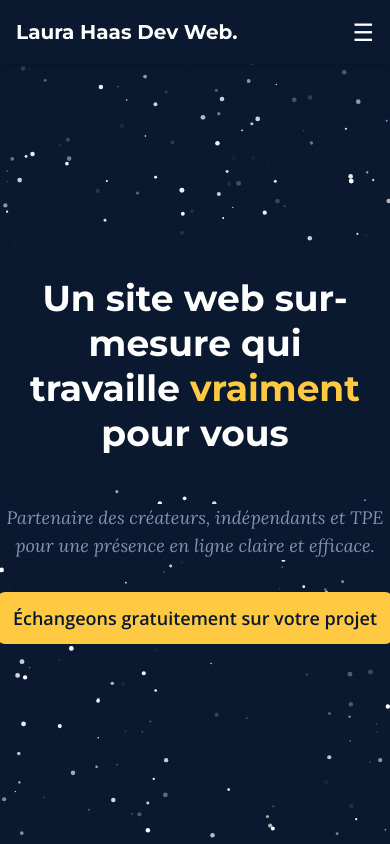
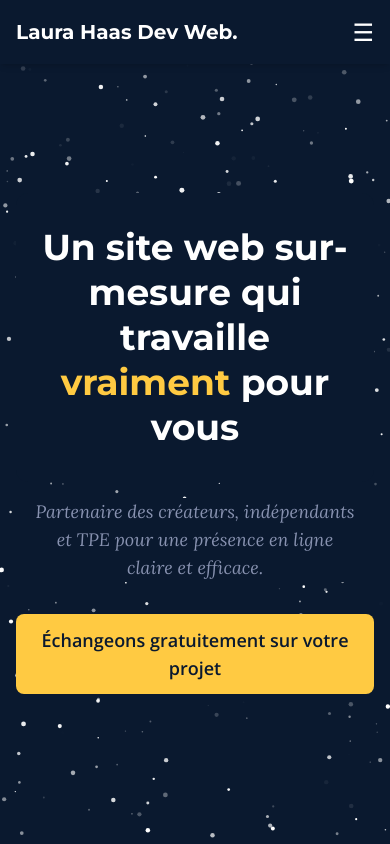
Before and after one commit to haaslaura/laura-haas-ei-front, a React (Vite) app: page / in a window 390 px wide. Shown: the top 844 px of the page. Built offline with nearby package versions, Linux system fonts and the light colour scheme.

Commit message:
Improved Hero responsiv

```diff
--- a/src/components/Hero.jsx
+++ b/src/components/Hero.jsx
@@ -47,6 +47,7 @@ const Hero = ({
 
     return (
         <section className="relative h-[90vh] flex flex-col items-center justify-center bg-(--color-dark-blue) text-white">
+
             {/* FOND ÉTOILÉ */}
             {starsBg && (
                 <div className="absolute z-0">
@@ -57,9 +58,8 @@ const Hero = ({
             {/* CONTENU */}
             <div
                 className="
-                relative z-10
-                max-w-5xl
-                md:py-24 mx-4
+                relative z-10 mx-4
+                max-w-screen md:max-w-5xl
                 flex flex-col items-center text-center
             "
             >
@@ -67,7 +67,7 @@ const Hero = ({
                     {highlightWord(title, keyWord)}
                 </h1>
 
-                <p className="max-w-2xl mt-4 text-lg md:text-xl font-subtitle text-(--color-slate) bg-(--color-dark-blue)">
+                <p className="max-w-2xl mt-4 px-4 text-lg md:text-xl font-subtitle text-(--color-slate) bg-(--color-dark-blue)">
                     {subtitle}
                 </p>
 
@@ -77,7 +77,7 @@ const Hero = ({
                         to={buttonLink}
                         className="bg-(--color-accent) text-(--color-dark-blue) mt-8
                         font-bold py-3 px-4 rounded-lg text-lg
-                        hover:scale-105 transform transition-transform whitespace-nowrap cursor-pointer"
+                        hover:scale-105 transform transition-transform cursor-pointer"
                     >
                         {buttonText}
                     </Link>
@@ -86,7 +86,7 @@ const Hero = ({
                         onClick={open}
                         className="bg-(--color-accent) text-(--color-dark-blue) mt-8
                         font-bold py-3 px-4 rounded-lg text-lg
-                        hover:scale-105 transform transition-transform whitespace-nowrap cursor-pointer"
+                        hover:scale-105 transform transition-transform cursor-pointer"
                     >
                         {buttonText}
                     </button>
```
